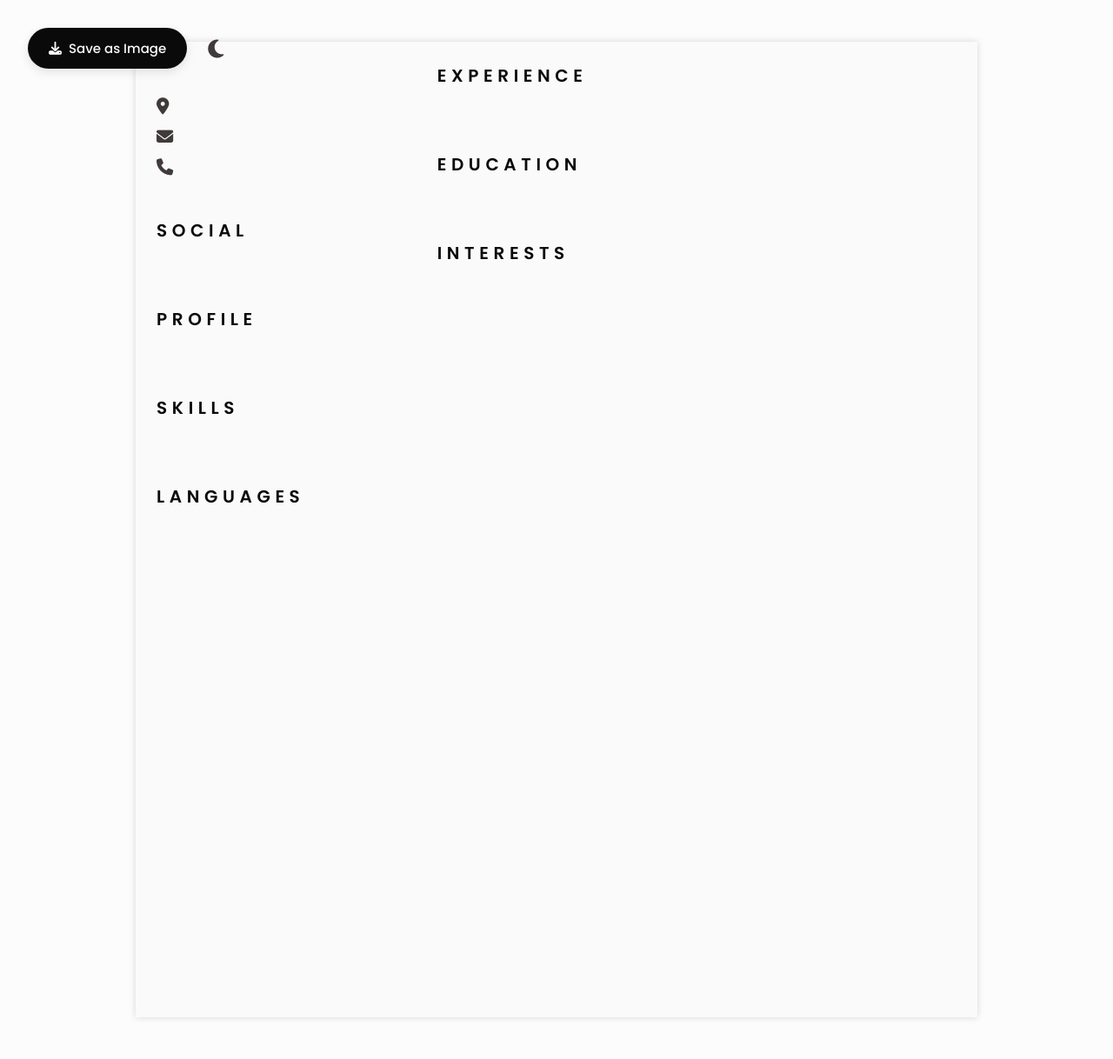
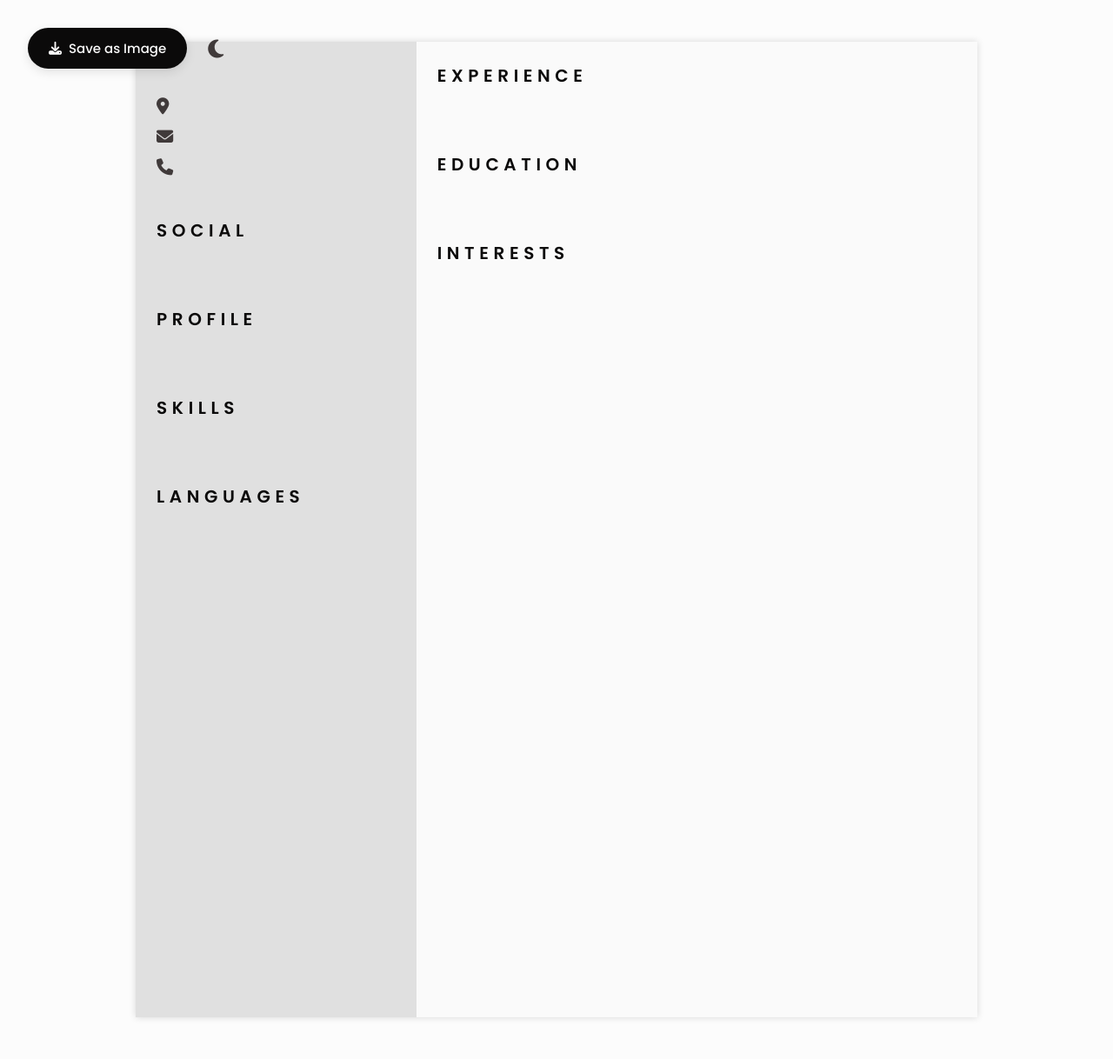
Before and after one commit to RaulJuliosIglesias/CV-GENERATOR-IMAGEN-TEXT, a Python web app: template backend/templates/cv_leag76_template.html in a window 1280 px wide. Shown: the whole page at 87% size. Run offline with Jinja, Linux system fonts and the light colour scheme; the template is opened without the code that fills it, so the values that code supplies are empty; some libraries are stand-ins or nearby versions.

Commit message:
feat: Add new CV template `cv_leag76_template.html` with embedded styles.

```diff
--- a/backend/templates/cv_leag76_template.html
+++ b/backend/templates/cv_leag76_template.html
@@ -18,17 +18,10 @@
             --text-color: #403A3A;
             --text-color-light: #707070;
             --container-color: #FAFAFA;
-
-            --container-color-alt: {
-                    {
-                    sidebar_color | default('#F0EFEF')
-                }
-            }
-
-            ;
+            /* prettier-ignore */
+            --container-color-alt: #E0E0E0;
             --body-color: #FCFCFC;
-            --body-font: 'Poppins',
-            sans-serif;
+            --body-font: 'Poppins', sans-serif;
             --h1-font-size: 1.5rem;
             --h2-font-size: 1.25rem;
             --h3-font-size: 1rem;
```
